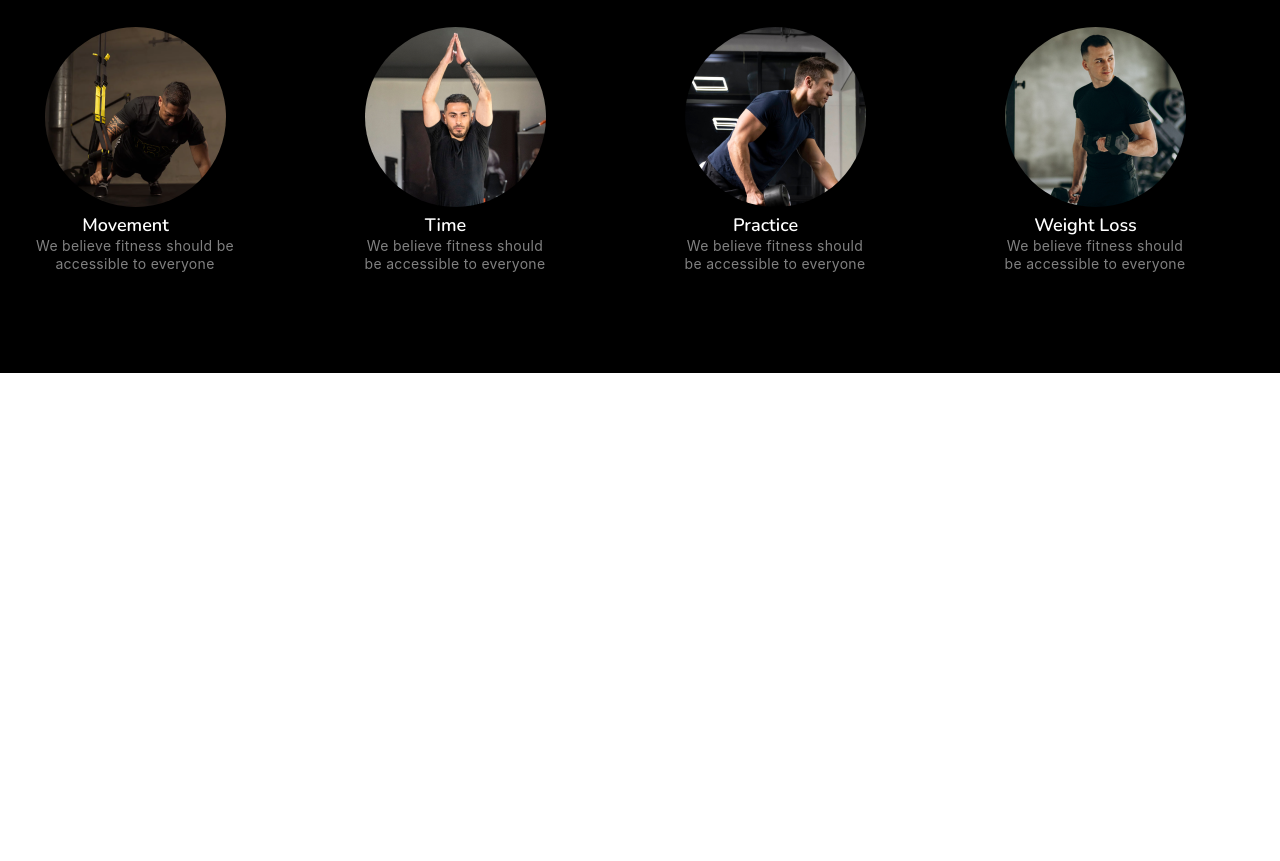
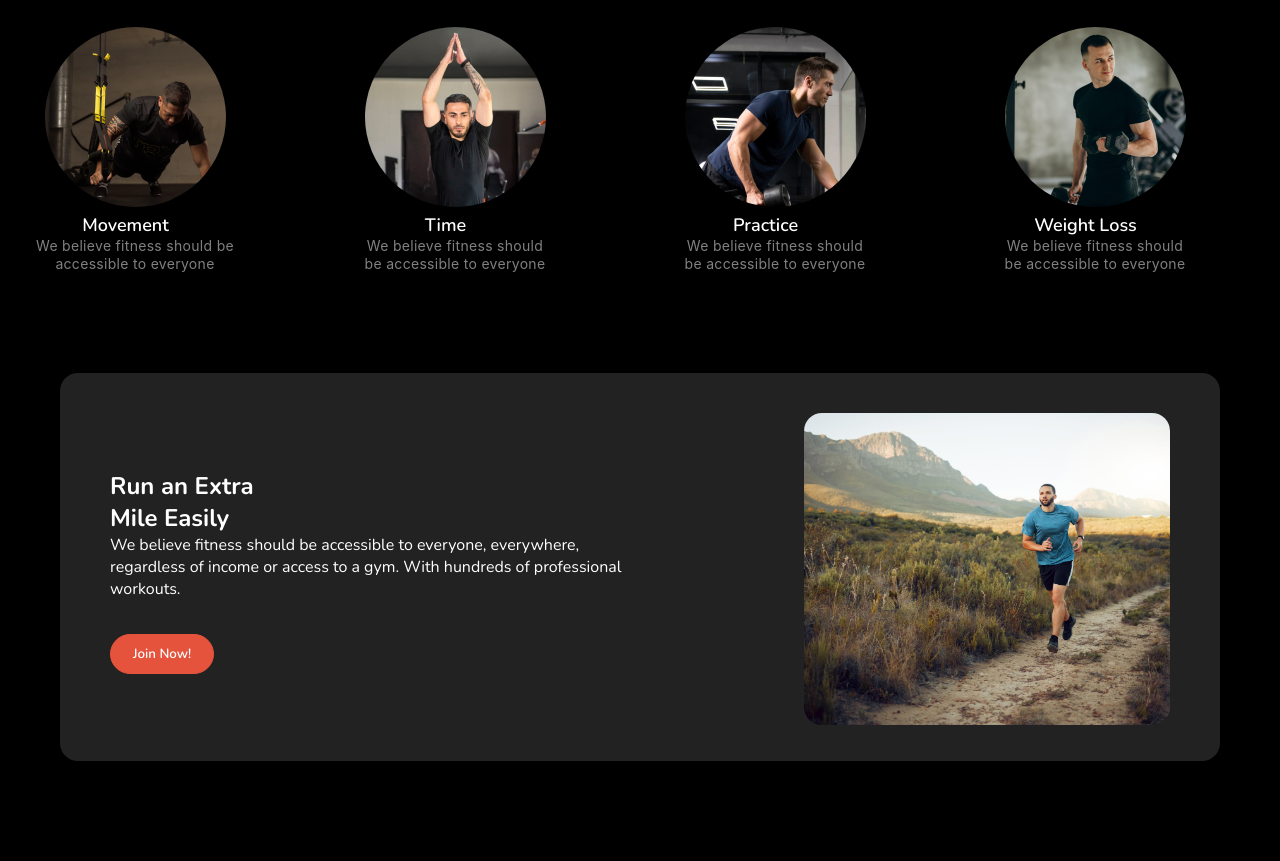
Before and after one commit to learner-of-string/EnergiaFit.org, a plain HTML site: page index.html in a window 1280 px wide. Shown: the part 904-1765 px from the top of the page. Before the commit the page ends 1277 px from the top, so only its background shows below. Drawn offline with nearby package versions, Linux system fonts and the light colour scheme; files whose address does not match are found by name.

Commit message:
run-an-extra-mile-easily section done with responsive for mobile devices

```diff
--- a/assets/styles/font.css
+++ b/assets/styles/font.css
@@ -15,3 +15,10 @@
 body {
   max-width: 100vw;
 }
+
+h1,
+h2,
+h3,
+p {
+  color: white;
+}
--- a/assets/styles/styles.css
+++ b/assets/styles/styles.css
@@ -59,7 +59,7 @@ a {
 }
 
 .navigation-items {
-  color: #ffffff;
+  /* color: #ffffff; */
   border: none;
   background-color: none;
   font-size: 18px;
@@ -77,7 +77,7 @@ a {
 }
 
 #banner-title {
-  color: #ffffff;
+  /* color: #ffffff; */
   font-size: 78px;
   font-weight: 900;
 }
@@ -113,7 +113,7 @@ a {
 .card-title {
   font-size: 40px;
   font-weight: 900;
-  color: white;
+  /* color: white; */
 }
 
 .card-details {
@@ -166,7 +166,7 @@ main {
 
 .section-thumbnail {
   width: 671px;
-  color: white;
+  /* color: white; */
   text-align: center;
   margin: 0 auto;
   display: flex;
@@ -193,7 +193,7 @@ main {
 }
 
 .img-caption {
-  color: #ffffff;
+  /* color: #ffffff; */
   font-size: 18px;
   font-weight: 600;
   text-align: center;
@@ -208,6 +208,32 @@ main {
   line-height: 18px;
   letter-spacing: 0.3px;
   text-align: center;
+}
+
+#run-an-extra-mile-easily {
+  display: flex;
+  width: 1060px;
+  margin: 0 auto;
+  background-color: #222222;
+  padding: 40px 50px 30px 50px;
+  gap: 165px;
+  align-items: center;
+  border-radius: 18px;
+}
+
+#run-an-extra-mile-easily-container {
+  padding-bottom: 100px;
+}
+.btn-join-now {
+  padding: 10px 22px;
+  margin-top: 34px;
+}
+
+#run-an-extra-mile-easily img {
+  width: 366px;
+  height: 312px;
+  border-radius: 18px;
+  object-fit: cover;
 }
 
 /* responsive */
@@ -237,10 +263,20 @@ main {
     width: 140px;
   }
 
-  #change-your-habits .section-details {
+  #change-your-habits .section-details,
+  #run-an-extra-mile-easily {
     flex-direction: column;
     align-items: center;
     gap: 50px;
+  }
+  #run-an-extra-mile-easily img {
+    width: 287px;
+    height: 170px;
+    object-fit: cover;
+  }
+
+  #run-an-extra-mile-easily {
+    width: 287px;
   }
 
   .section-title {
--- a/index.html
+++ b/index.html
@@ -113,6 +113,24 @@
           </div>
         </div>
       </section>
+
+      <section id="run-an-extra-mile-easily-container">
+        <div id="run-an-extra-mile-easily">
+          <div>
+            <h2>
+              Run an Extra <br />
+              Mile Easily
+            </h2>
+            <p>
+              We believe fitness should be accessible to everyone, everywhere,
+              regardless of income or access to a gym. With hundreds of
+              professional workouts.
+            </p>
+            <button class="btn-primary btn-join-now">Join Now!</button>
+          </div>
+          <div><img src="./assets/images/run.jpg" alt="" /></div>
+        </div>
+      </section>
     </main>
   </body>
 </html>
```
